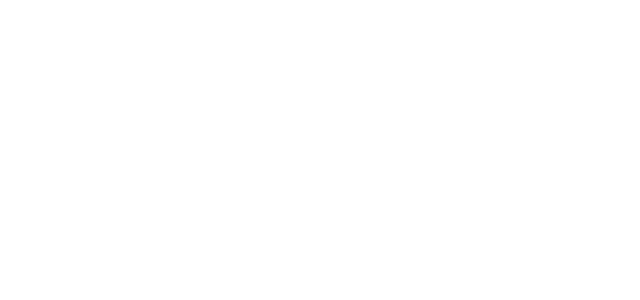
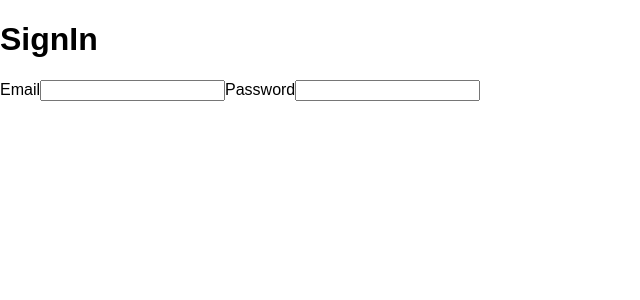
Before and after one commit to IIIT-Sricity-FSD-2024-2028/47_Checkmate, a React (Vite) app in the folder frontend-react/: page /signin in a window 1280 px wide. Before the commit this address had no page. Shown: the top 300 px of the page, without its empty margins (0-640 px from the left). Built offline with nearby package versions, Linux system fonts and the light colour scheme.

Commit message:
Added Sign In page

```diff
--- a/frontend-react/src/pages/public/LandingPage.jsx
+++ b/frontend-react/src/pages/public/LandingPage.jsx
@@ -5,6 +5,10 @@
         <h1>
             Welcome to EventPro
         </h1>
+
+        <Link to="/signin">
+            <button>Sign In</button>
+        </Link>
 
         <Link to="/client/dashboard">
             <button>Client</button>
--- /dev/null
+++ b/frontend-react/src/pages/public/SignIn.jsx
@@ -0,0 +1,12 @@
+function SignIn() {
+    return <>
+        <h1>SignIn</h1>
+        <label>Email</label>
+        <input type="text"></input>
+        <label>Password</label>
+        <input type="text"></input>
+
+    </>
+}
+
+export default SignIn
--- a/frontend-react/src/routes/AppRoutes.jsx
+++ b/frontend-react/src/routes/AppRoutes.jsx
@@ -18,12 +18,14 @@
 import AdminLayout from "../layouts/AdminLayout";
 import VendorLayout from "../layouts/VendorLayout";
 import SuperuserLayout from "../layouts/SuperUser";
+import SignIn from "../pages/public/SignIn";
 
 
 function AppRoutes() {
     return <BrowserRouter>
         <Routes>
             <Route path="/" element={<LandingPage />}></Route>
+            <Route path="/signin" element={<SignIn />}></Route>
 
             <Route path="/admin" element={<AdminLayout />}>
                 <Route path="dashboard" element={<AdminDashboard />}></Route>
```
